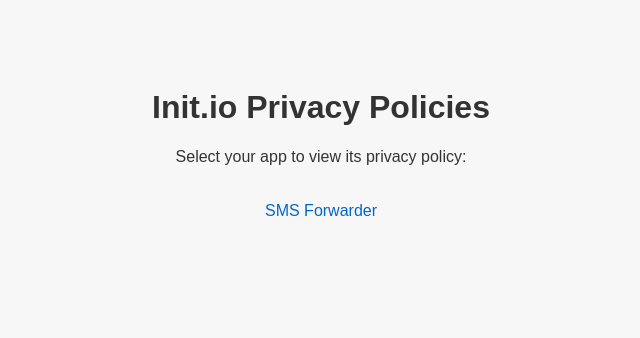
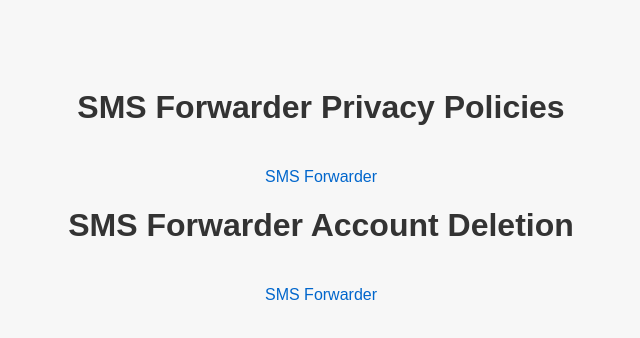
Before and after one commit to Init-io/Privacy-Policy, a plain HTML site: page sms-forwarder-privacy/index.html in a window 1280 px wide. Shown: the whole page, without its empty margins (319-959 px from the left). Drawn offline with Linux system fonts and the light colour scheme.

Commit message:
Update index.html

```diff
--- a/sms-forwarder-privacy/index.html
+++ b/sms-forwarder-privacy/index.html
@@ -10,8 +10,9 @@
   </style>
 </head>
 <body>
-  <h1>Init.io Privacy Policies</h1>
-  <p>Select your app to view its privacy policy:</p>
+  <h1>SMS Forwarder Privacy Policies</h1>
   <a href="sms-forwarder-privacy/privacy.html">SMS Forwarder</a>
+  <h1>SMS Forwarder Account Deletion</h1>
+  <a href="sms-forwarder-privacy/account-deletion.md">SMS Forwarder</a>
 </body>
 </html>
```
